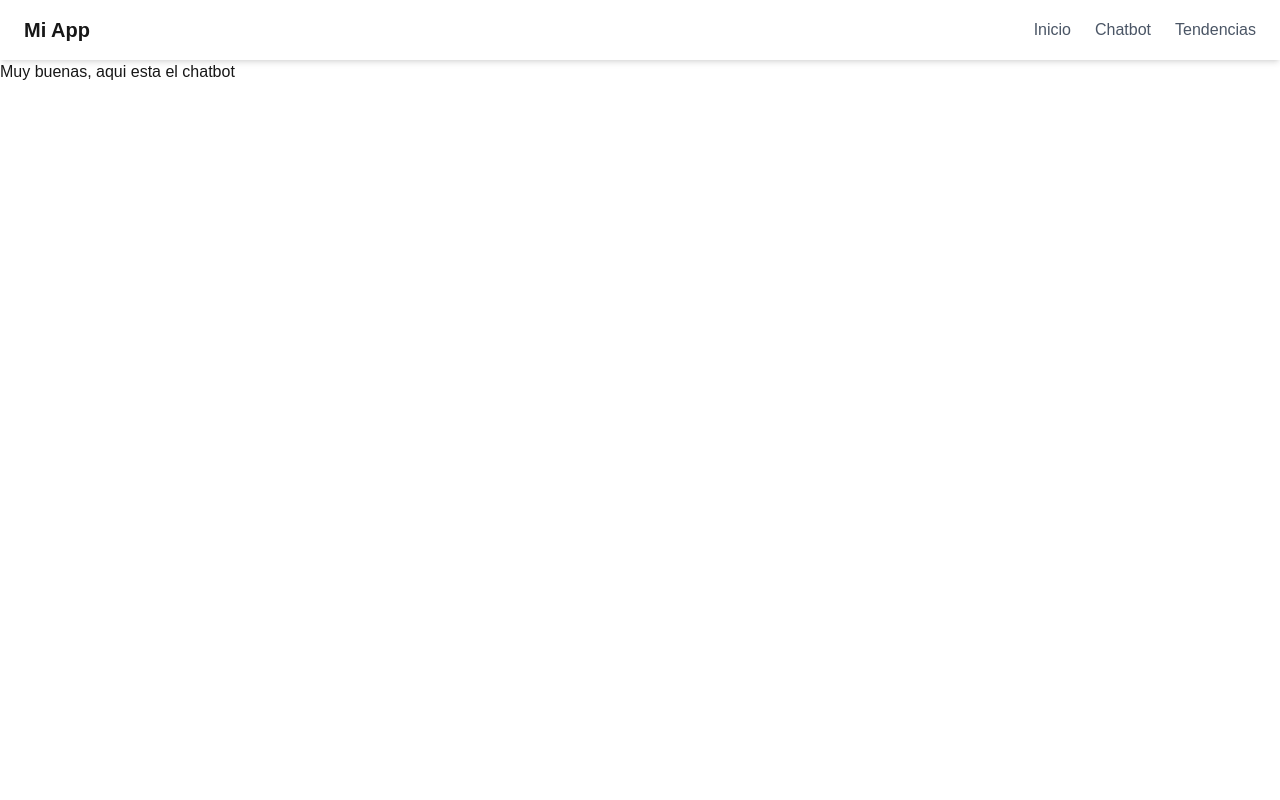
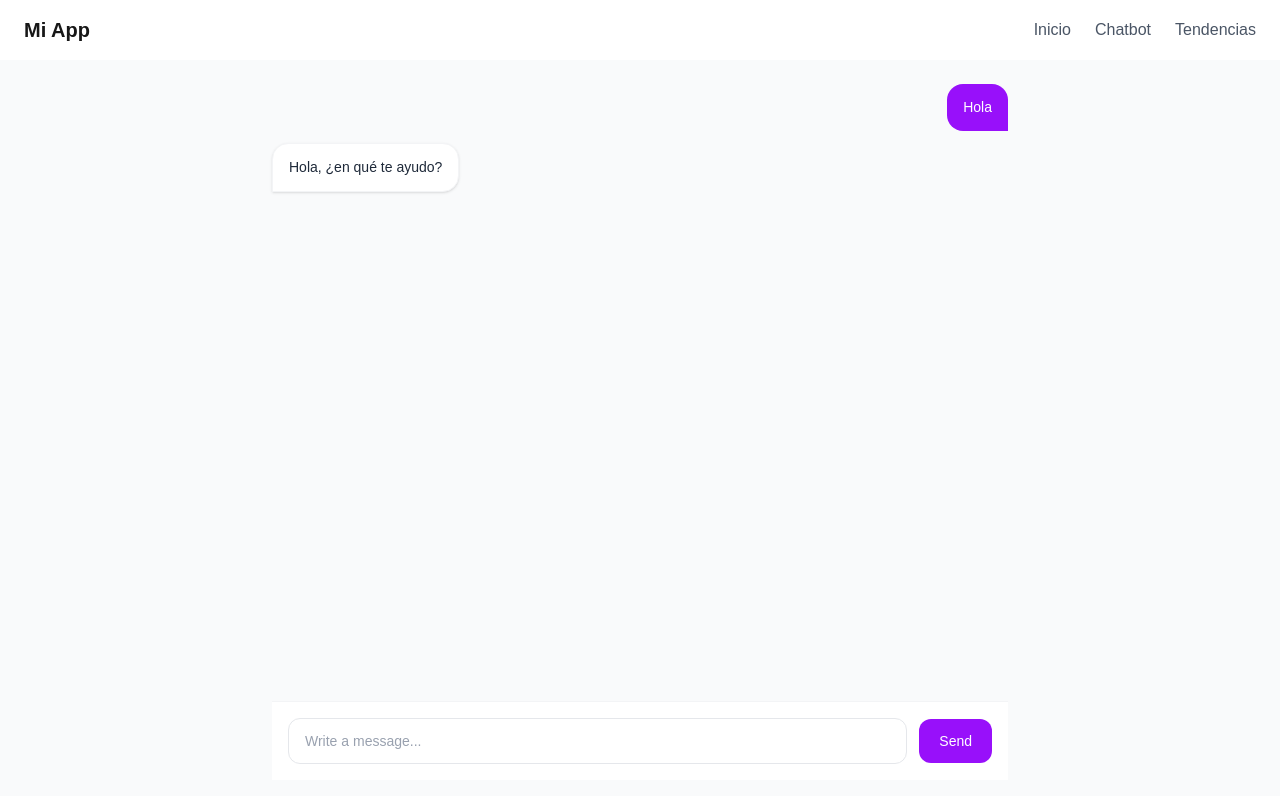
Before and after one commit to ItsMikey936/NexusAI, a Next.js app: page /chat in a window 1280 px wide. Built offline with nearby package versions, Linux system fonts and the light colour scheme.

Commit message:
feat: builds Chat page with local state

```diff
--- a/app/chat/page.tsx
+++ b/app/chat/page.tsx
@@ -1,5 +1,51 @@
+"use client"
+
+import {useState} from "react"
+import ChatMessage from "@/components/ChatMessage"
+import ChatInput from "@/components/ChatInput"
+import type { Message } from "@/types/index"
+
 export default function Chat() {
-  return (
-    <h1>Muy buenas, aqui esta el chatbot</h1>
+  //Estado array con datos harcodeados
+    const [messages, setMessage] = useState<Message[]>([
+    {
+       id: "1",
+       content: "Hola",
+       role: "user",
+       timestamp: new Date()
+     },
+     {
+        id: "2",
+        content: "Hola, ¿en qué te ayudo?",
+        role: "assistant",
+        timestamp: new Date()
+     },
+    ])
+
+  //Funcion que agrega al array
+  const handleAdd = (text: string) => {
+    const newMessage: Message = {
+      id: Date.now().toString(),
+      content: text,
+      role: "user",
+      timestamp: new Date()
+    }
+    setMessage((prev) => [...prev, newMessage])
+  }
+
+    return (
+    <div className="flex flex-col h-[calc(100vh-64px)] bg-gray-50">
+
+      <div className="flex-1 overflow-y-auto px-4 py-6 max-w-3xl w-full mx-auto">
+        {messages.map((message) => (
+          <ChatMessage key={message.id} {...message} />
+        ))}
+      </div>
+
+      <div className="max-w-3xl w-full mx-auto px-4 pb-4">
+        <ChatInput onSend={handleAdd} />
+      </div>
+
+    </div>
   )
 }
```
